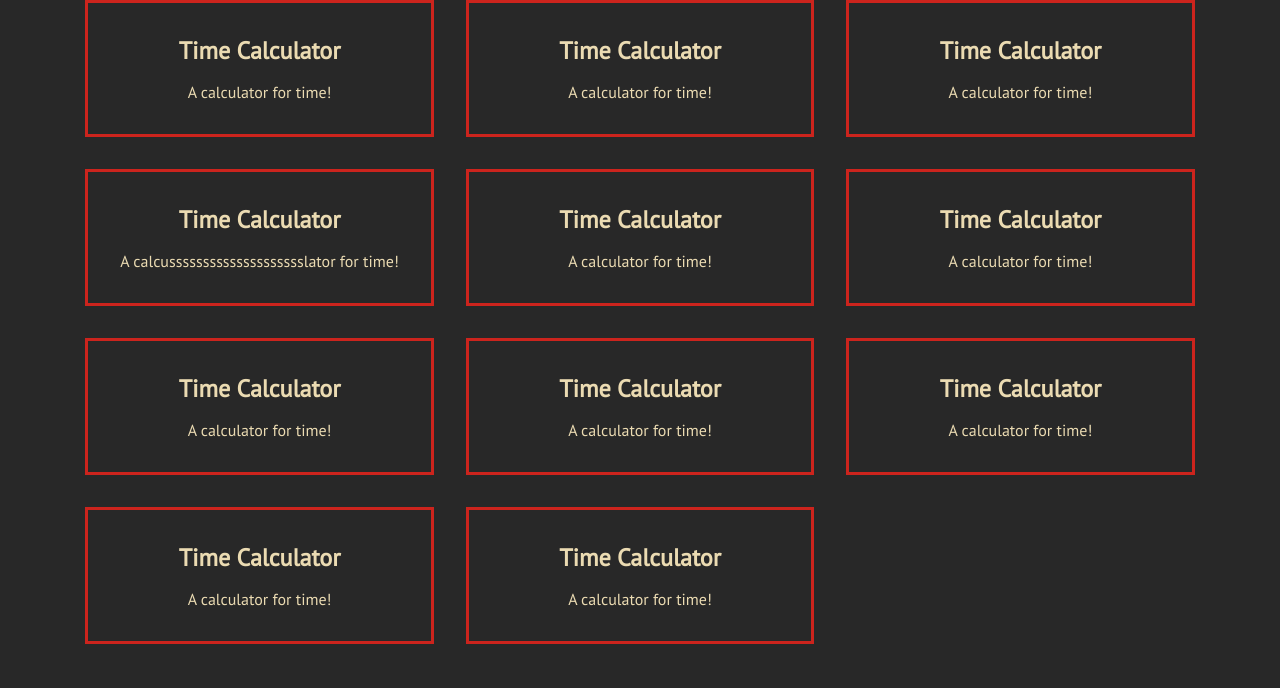
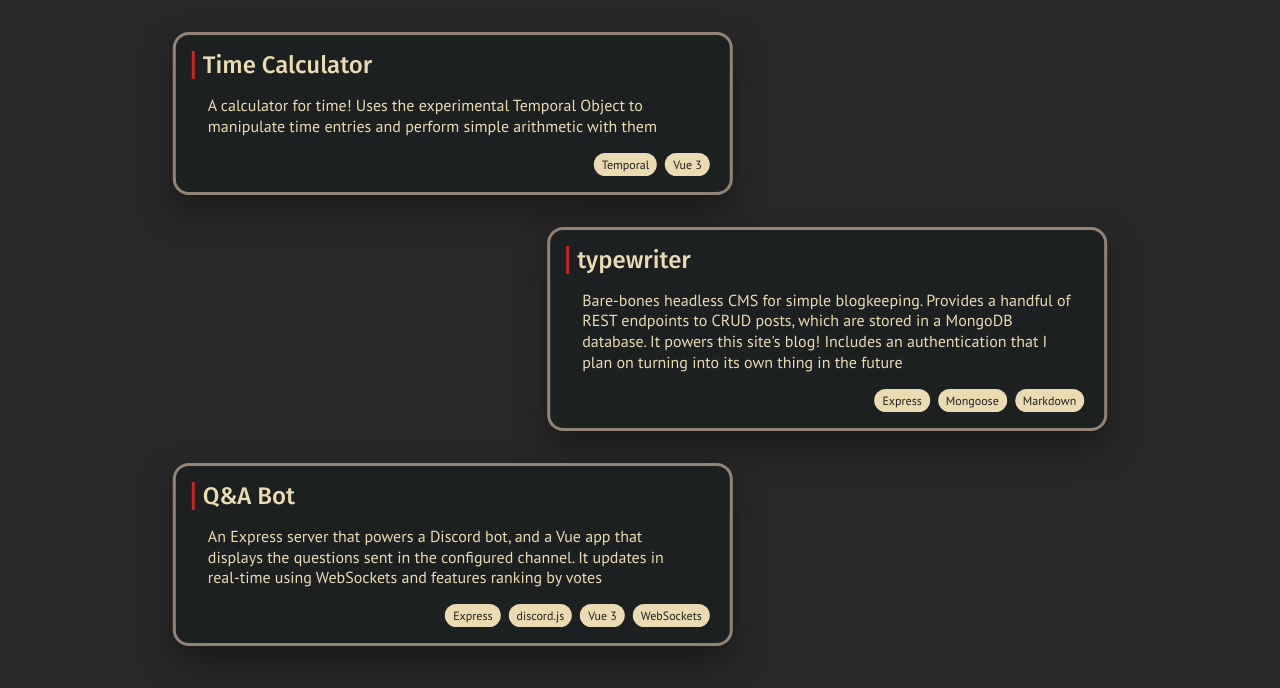
Before and after one commit to Peruibeloko/perublog-vue, a Vue app: page /portfolio in a window 1280 px wide. Shown: the top 688 px of the page. Built offline with nearby package versions, Linux system fonts and the light colour scheme; no server answers.

Commit message:
finish portfolio

```diff
--- a/src/pages/Portfolio.vue
+++ b/src/pages/Portfolio.vue
@@ -3,68 +3,40 @@ const sites = [
   {
     title: 'Time Calculator',
     href: 'https://peruibeloko.github.io/time-calculator/',
-    description: 'A calculator for time!'
+    description: `A calculator for time! Uses the experimental Temporal Object to manipulate time\
+    entries and perform simple arithmetic with them`,
+    uses: ['Temporal', 'Vue 3']
   },
   {
-    title: 'Time Calculator',
-    href: 'https://peruibeloko.github.io/time-calculator/',
-    description: 'A calculator for time!'
+    title: 'typewriter',
+    href: 'https://github.com/Peruibeloko/typewriter/',
+    description: `Bare-bones headless CMS for simple blogkeeping. Provides a handful of REST\
+    endpoints to CRUD posts, which are stored in a MongoDB database. It powers this site's blog!\
+    Includes an authentication that I plan on turning into its own thing in the future`,
+    uses: ['Express', 'Mongoose', 'Markdown']
   },
   {
-    title: 'Time Calculator',
-    href: 'https://peruibeloko.github.io/time-calculator/',
-    description: 'A calculator for time!'
-  },
-  {
-    title: 'Time Calculator',
-    href: 'https://peruibeloko.github.io/time-calculator/',
-    description: 'A calcusssssssssssssssssssslator for time!'
-  },
-  {
-    title: 'Time Calculator',
-    href: 'https://peruibeloko.github.io/time-calculator/',
-    description: 'A calculator for time!'
-  },
-  {
-    title: 'Time Calculator',
-    href: 'https://peruibeloko.github.io/time-calculator/',
-    description: 'A calculator for time!'
-  },
-  {
-    title: 'Time Calculator',
-    href: 'https://peruibeloko.github.io/time-calculator/',
-    description: 'A calculator for time!'
-  },
-  {
-    title: 'Time Calculator',
-    href: 'https://peruibeloko.github.io/time-calculator/',
-    description: 'A calculator for time!'
-  },
-  {
-    title: 'Time Calculator',
-    href: 'https://peruibeloko.github.io/time-calculator/',
-    description: 'A calculator for time!'
-  },
-  {
-    title: 'Time Calculator',
-    href: 'https://peruibeloko.github.io/time-calculator/',
-    description: 'A calculator for time!'
-  },
-  {
-    title: 'Time Calculator',
-    href: 'https://peruibeloko.github.io/time-calculator/',
-    description: 'A calculator for time!'
+    title: 'Q&A Bot',
+    href: 'https://github.com/Peruibeloko/qnabot/',
+    description:
+      'An Express server that powers a Discord bot, and a Vue app that displays the\
+    questions sent in the configured channel. It updates in real-time using WebSockets and features\
+    ranking by votes',
+    uses: ['Express', 'discord.js', 'Vue 3', 'WebSockets']
   }
 ];
 </script>
 
 <template>
   <main>
-    <ul>
-      <li v-for="site in sites">
+    <ul class="card-list">
+      <li v-for="(site, i) in sites" class="card-wrapper" :class="i % 2 === 0 ? 'l' : 'r'">
         <a :href="site.href" target="_blank" rel="noopener noreferrer">
-          <h3>{{ site.title }}</h3>
-          <p>{{ site.description }}</p>
+          <h3 class="title">{{ site.title }}</h3>
+          <p class="description">{{ site.description }}</p>
+          <ul class="technologies">
+            <li v-for="tech in site.uses">{{ tech }}</li>
+          </ul>
         </a>
       </li>
     </ul>
@@ -72,26 +44,63 @@ const sites = [
 </template>
 
 <style lang="css" scoped>
-main {
+.card-list {
   display: flex;
-  justify-content: center;
+  flex-direction: column;
+  align-items: center;
+}
+.card-wrapper a {
+  width: 35rem;
+  display: flex;
+  flex-direction: column;
+  margin: 2rem;
+  margin-bottom: 0;
+  padding: 1rem;
+  border: 3px solid var(--gray);
+  border-radius: 1rem;
+  background-color: var(--black);
+  box-shadow: 0 1rem 2rem hsl(0, 0%, 10%);
 }
 
-ul {
-  display: grid;
-  grid-template-columns: repeat(3, 1fr);
-  gap: 2rem;
+.card-wrapper.l {
+  transform: translateX(-30%);
+}
+.card-wrapper.r {
+  transform: translateX(30%);
 }
 
-li {
-  padding: 2rem;
-  border: 3px solid var(--main-color);
-  font-family: var(--sans-serif-regular);
-  text-align: center;
+.card-wrapper:last-of-type {
+  margin-bottom: 2rem;
 }
 
-li h3 {
+.card-wrapper .title {
   font-size: 1.5rem;
+  font-family: var(--sans-serif-title);
+  font-weight: normal;
+  border-left: 3px solid var(--main-color);
+  padding-left: 0.5rem;
   margin-bottom: 1rem;
 }
+
+.card-wrapper .description {
+  font-family: var(--sans-serif-regular);
+  line-height: 1.3rem;
+  margin: 0 1rem;
+  margin-bottom: 1rem;
+}
+
+.card-wrapper .technologies {
+  align-self: flex-end;
+  display: flex;
+}
+
+.card-wrapper .technologies li {
+  font-size: 0.75rem;
+  font-family: var(--sans-serif-regular);
+  margin: 0 0.25rem;
+  padding: 0.25rem 0.5rem;
+  background-color: var(--white);
+  color: var(--black);
+  border-radius: 1rem;
+}
 </style>
```
